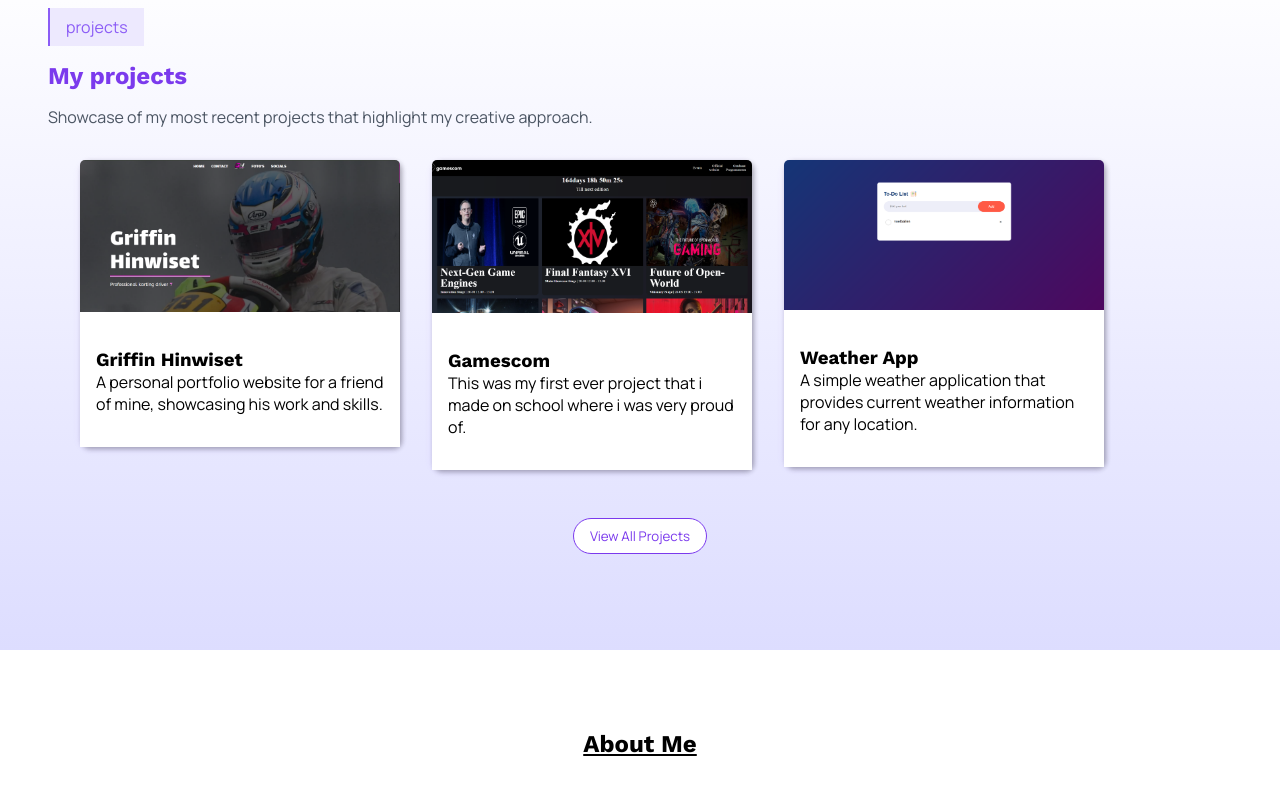
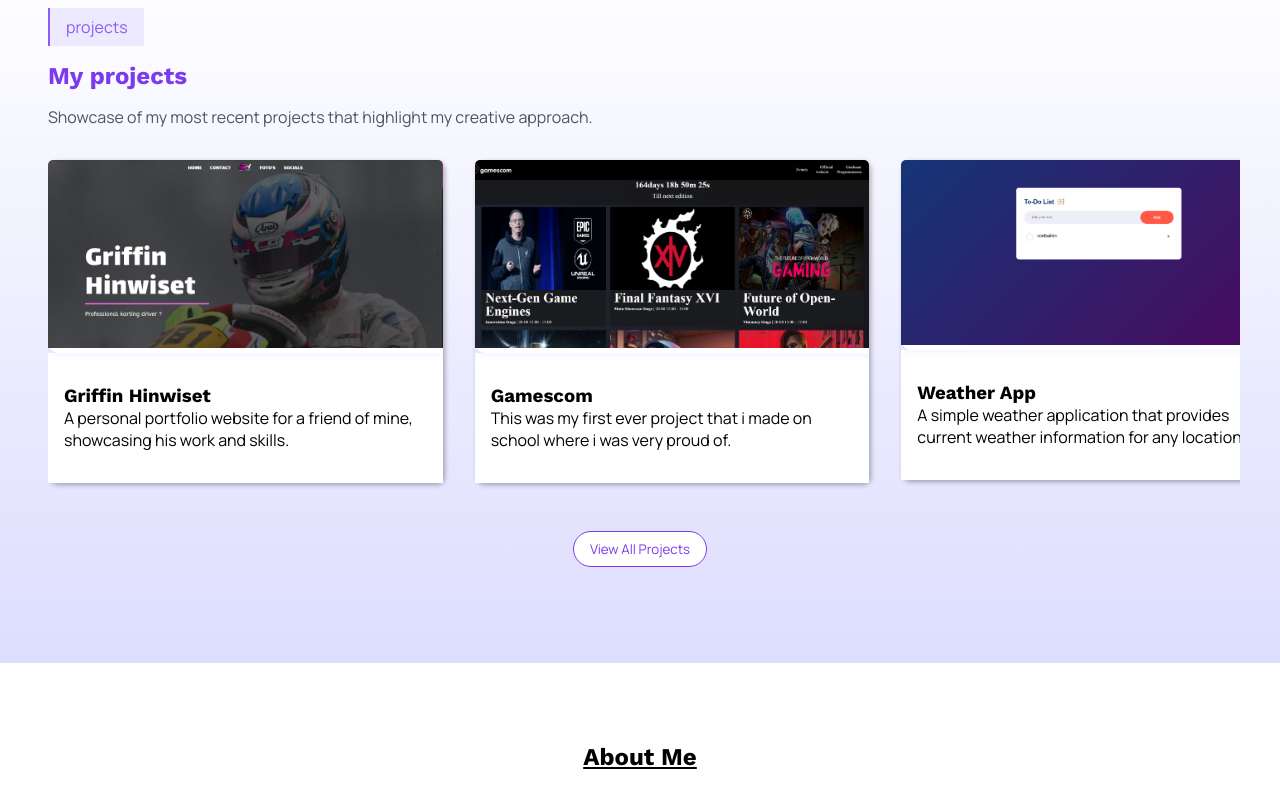
Before and after one commit to Habipbasboyuk/portfolio-hb, a website with bundled scripts: page index.html in a window 1280 px wide. Shown: the part 900-1687 px from the top of the page. Built offline with nearby package versions, Linux system fonts and the light colour scheme; files whose address does not match are found by name.

Commit message:
fixed bug

```diff
--- a/scripts/main.js
+++ b/scripts/main.js
@@ -7,15 +7,15 @@
 if (projectsContainer) {
   projects.forEach((project) => {
     projectsContainer.innerHTML += `
-            <a href="detail-page.html?id=${project.id}">
-                <article class="projects__item animation">
+    <article class="projects__item animation">
+    <a href="detail-page.html?id=${project.id}">
                     <img src=${project.banner} alt="" class="projects__image">
                     <div class="project__content">
                         <h3 class="projects__item-title">${project.title}</h3>
                         <p class="projects__item-description">${project.description}</p>
                     </div>
+                    </a>
                 </article>
-            </a>
         `;
   });
 }
--- a/styles/projects.css
+++ b/styles/projects.css
@@ -43,6 +43,7 @@
 
 .projects__item {
     width: 90%;
+    height: 100%;
     border-radius: 8px;
     box-shadow: 2px 2px 5px rgba(0, 0, 0, 0.3);
 
@@ -98,6 +99,7 @@
     flex: 0 0 35%;
     scroll-snap-align: start;
     min-width: 20vw; /* Change from width to min-width */
-    width: 20rem
+    width: 20rem;
+    height: 100%;
   }
 }
```
